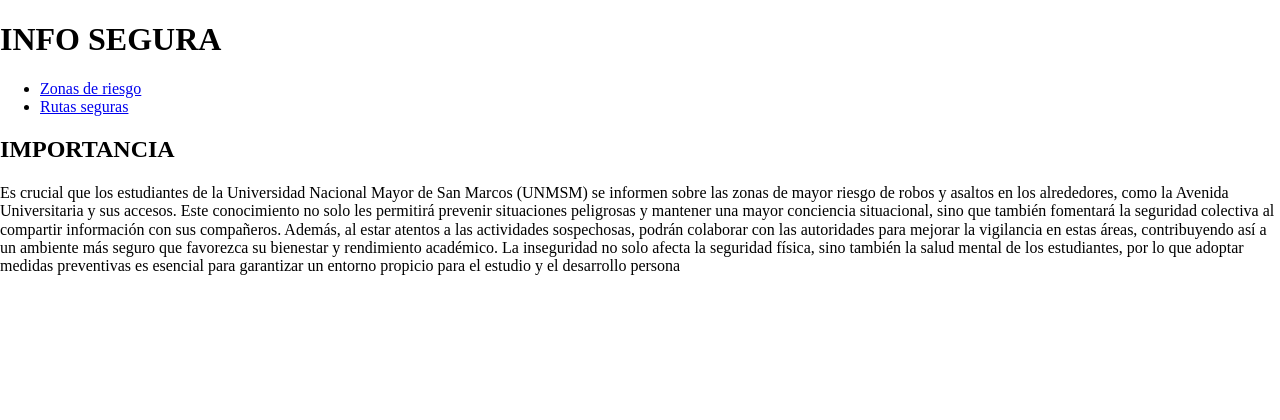
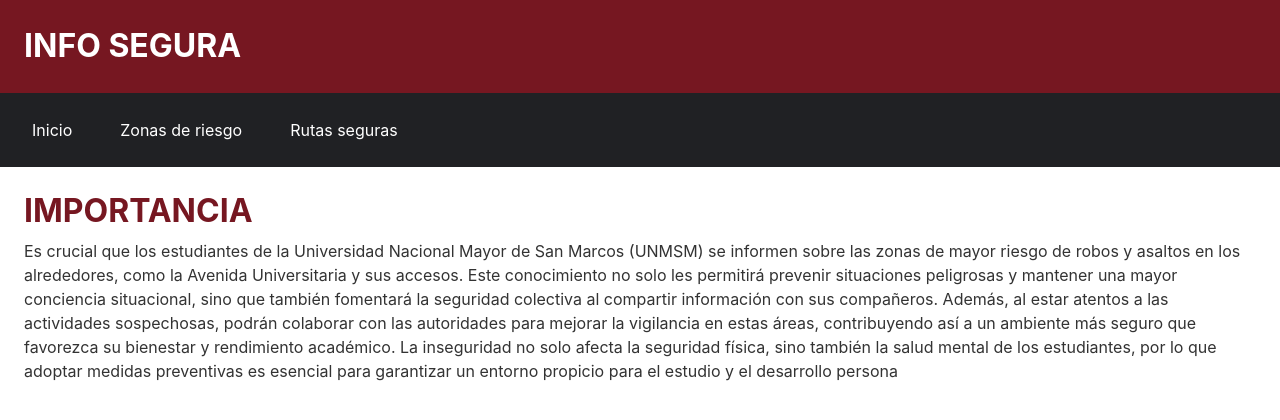
Before and after one commit to TheSunFall/proy-ruta-segura, a plain HTML site: page index.html in a window 1280 px wide. Drawn offline with nearby package versions, Linux system fonts and the light colour scheme.

Commit message:
Estilos básicos

```diff
--- a/CSS/main.css
+++ b/CSS/main.css
@@ -0,0 +1,50 @@
+:root {
+    --primary-dark: #761721;
+    --primary-light: #202124;
+    --text-dark: #333;
+    --text-emphasis: #da983b;
+    --text-light: #ffffff;
+    font-family: -apple-system, BlinkMacSystemFont, "Segoe UI", "Noto Sans", Helvetica, Arial, sans-serif, "Apple Color Emoji", "Segoe UI Emoji";
+
+    * {
+        margin: 0;
+    }
+}
+
+.head1 {
+    padding: 1.75rem 1.5rem;
+    background-color: var(--primary-dark);
+    color: var(--text-light);
+}
+
+nav {
+    background-color: var(--primary-light);
+    display: flex;
+    justify-content: flex-start;
+    padding: 1.25rem 1.5rem;
+    gap: 2rem;
+
+    a {
+        color: var(--text-light);
+        text-decoration: none;
+        padding: 0.5rem;
+        border-radius: 5px;
+
+        &:hover {
+            color: var(--text-emphasis);
+            font-weight: bold;
+        }
+    }
+}
+main {
+    line-height: 1.5rem;
+    padding: 1.5rem;
+    h1 {
+        color: var(--primary-dark);
+        padding: 0.5rem 0;
+    }
+    p {
+        color: var(--text-dark);
+        padding: 0.5rem 0;
+    }
+}
--- a/index.html
+++ b/index.html
@@ -2,26 +2,34 @@
 <html lang="en">
 <head>
     <meta charset="UTF-8">
-    <meta name="viewport" content="width=device-width, initial-scale=1.0">
+    <meta content="width=device-width, initial-scale=1.0" name="viewport">
     <title>INFO SEGURA</title>
-    <link rel="stylesheet" href="https://unpkg.com/leaflet/dist/leaflet.css" />
-    <link rel="stylesheet" href="CSS/normalize.css">
-    <link rel="stylesheet" href="CSS/map.css">
+    <link href="https://unpkg.com/leaflet/dist/leaflet.css" rel="stylesheet"/>
+    <link href="CSS/main.css" rel="stylesheet">
+    <link href="CSS/normalize.css" rel="stylesheet">
+    <link href="CSS/map.css" rel="stylesheet">
     <script src="https://unpkg.com/leaflet/dist/leaflet.js"></script>
 </head>
 <body>
-    <h1>INFO SEGURA</h1>
-    <div>
-        <ul>
-            <li><a href="PAGES/zonas-de-riesgo.html">Zonas de riesgo</a></li>
-            <li><a href="PAGES/rutas-seguras.html">Rutas seguras</a></li>
-        </ul>
-    </div>
-    <div>
-        <h2>IMPORTANCIA</h2>
-        <p>
-            Es crucial que los estudiantes de la Universidad Nacional Mayor de San Marcos (UNMSM) se informen sobre las zonas de mayor riesgo de robos y asaltos en los alrededores, como la Avenida Universitaria y sus accesos. Este conocimiento no solo les permitirá prevenir situaciones peligrosas y mantener una mayor conciencia situacional, sino que también fomentará la seguridad colectiva al compartir información con sus compañeros. Además, al estar atentos a las actividades sospechosas, podrán colaborar con las autoridades para mejorar la vigilancia en estas áreas, contribuyendo así a un ambiente más seguro que favorezca su bienestar y rendimiento académico. La inseguridad no solo afecta la seguridad física, sino también la salud mental de los estudiantes, por lo que adoptar medidas preventivas es esencial para garantizar un entorno propicio para el estudio y el desarrollo persona
-        </p>
-    </div>
+<h1 class="head1">INFO SEGURA</h1>
+<nav>
+    <a href="index.html">Inicio</a>
+    <a href="PAGES/zonas-de-riesgo.html">Zonas de riesgo</a>
+    <a href="PAGES/rutas-seguras.html">Rutas seguras</a>
+</nav>
+<main>
+    <h1>IMPORTANCIA</h1>
+    <p>
+        Es crucial que los estudiantes de la Universidad Nacional Mayor de San Marcos (UNMSM) se informen sobre las
+        zonas de mayor riesgo de robos y asaltos en los alrededores, como la Avenida Universitaria y sus accesos. Este
+        conocimiento no solo les permitirá prevenir situaciones peligrosas y mantener una mayor conciencia situacional,
+        sino que también fomentará la seguridad colectiva al compartir información con sus compañeros. Además, al estar
+        atentos a las actividades sospechosas, podrán colaborar con las autoridades para mejorar la vigilancia en estas
+        áreas, contribuyendo así a un ambiente más seguro que favorezca su bienestar y rendimiento académico. La
+        inseguridad no solo afecta la seguridad física, sino también la salud mental de los estudiantes, por lo que
+        adoptar medidas preventivas es esencial para garantizar un entorno propicio para el estudio y el desarrollo
+        persona
+    </p>
+</main>
 </body>
 </html>
```
Also changed, not shown: JS/rutasSegurasMap.js (+6 -6 lines), JS/zonasRiesgoMap.js (+7 -7 lines), PAGES/rutas-seguras.html (+21 -22 lines), PAGES/zonas-de-riesgo.html (+20 -18 lines).
